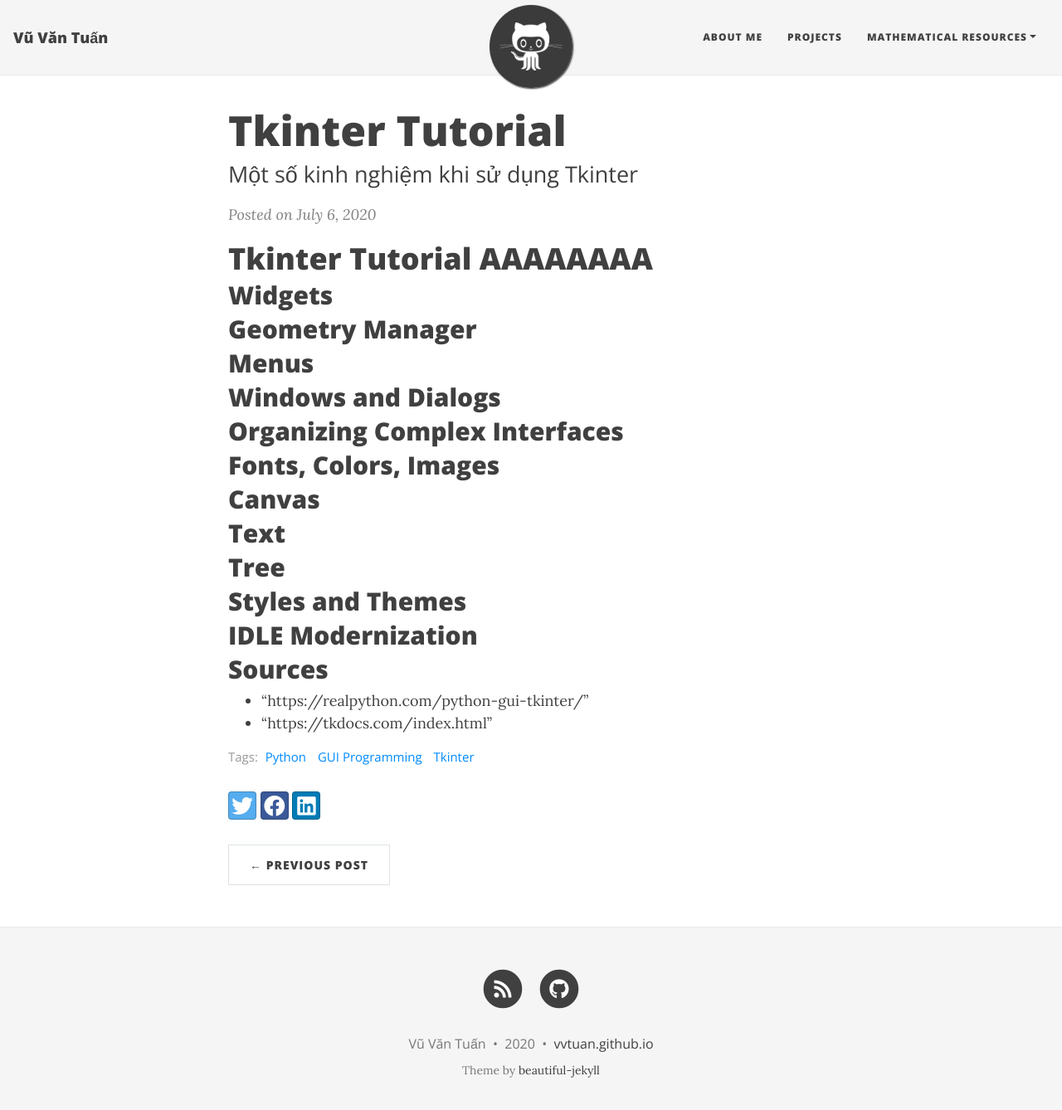
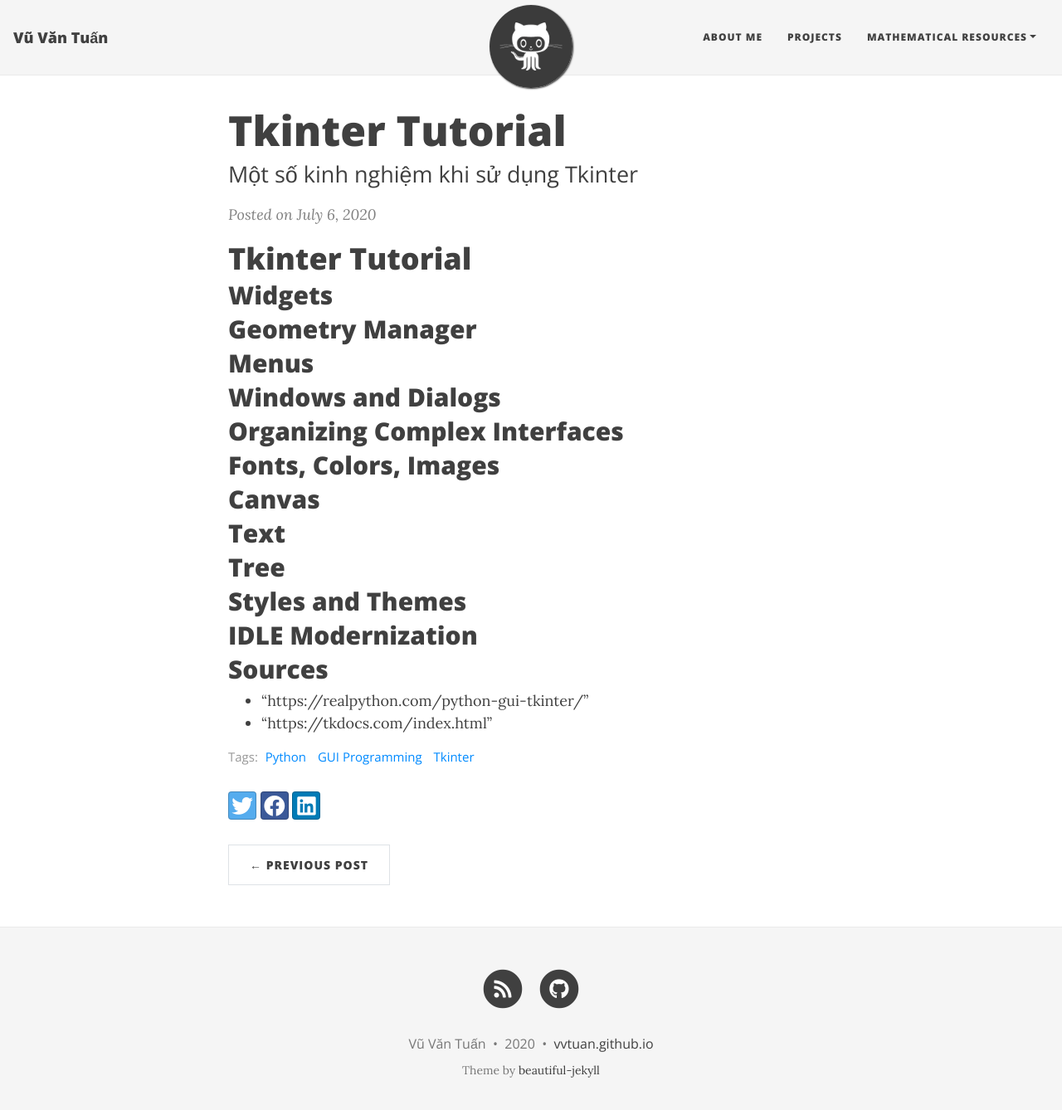
Before and after one commit to vvtuan/vvtuan.github.io, a Jekyll site: the page built from _posts/2020-07-06-tkinter-tutorial-2.md, in a window 1280 px wide and 1351 px high. Shown: the top 1338 px of the window at 83% size. Built offline with Jekyll 4.4.1, drawn with Linux system fonts in a browser that asks for light colours; nearby versions of some CDN libraries.

Commit message:
Update 2020-07-06-tkinter-tutorial-2.md

```diff
--- a/_posts/2020-07-06-tkinter-tutorial-2.md
+++ b/_posts/2020-07-06-tkinter-tutorial-2.md
@@ -7,7 +7,7 @@
 tags: [Python, GUI Programming, Tkinter]
 ---
 
-# Tkinter Tutorial AAAAAAAA
+# Tkinter Tutorial
 
 ## Widgets
 
```
